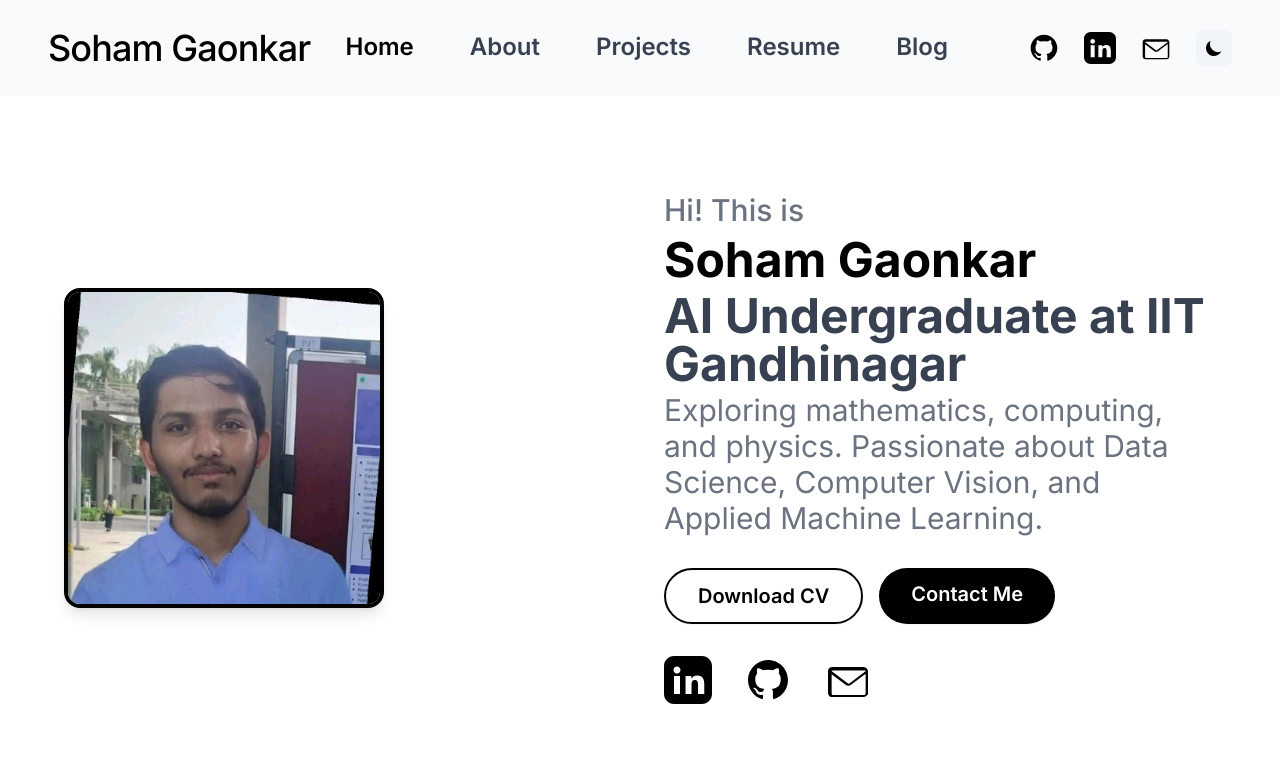
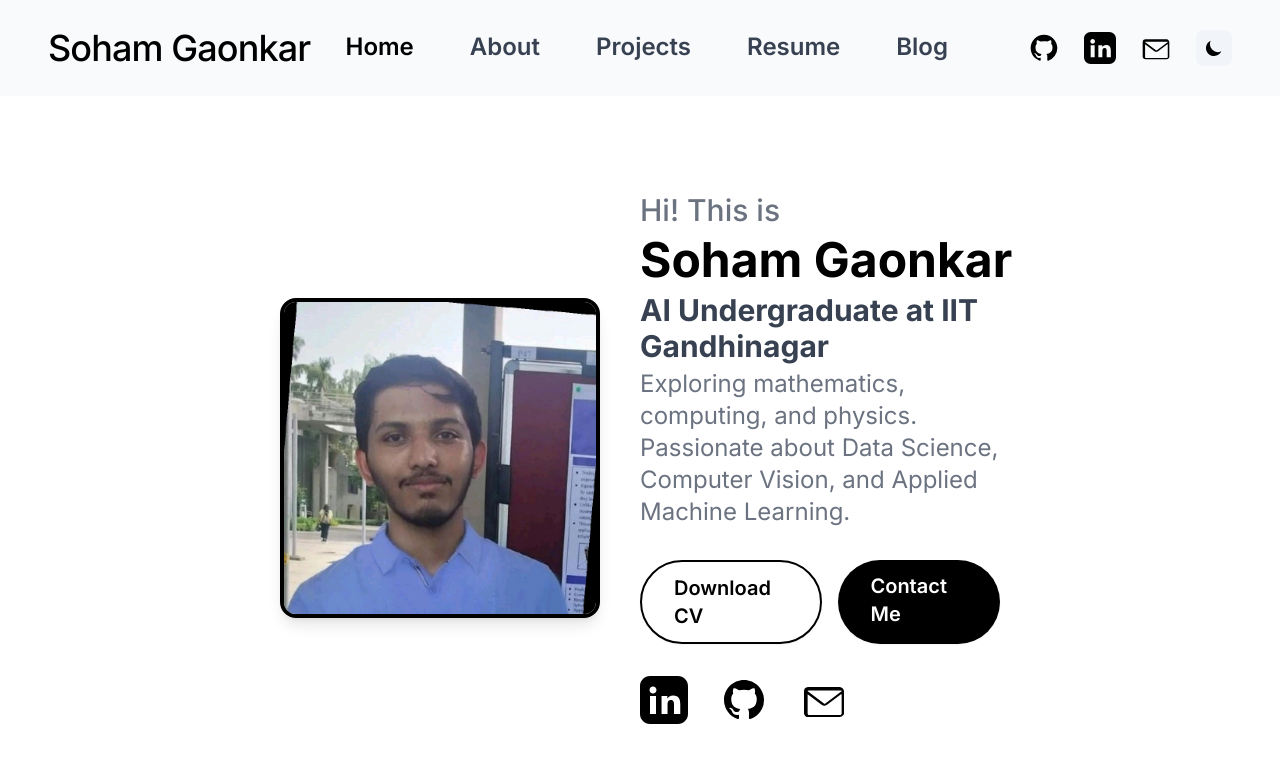
Before and after one commit to Soham-Gaonkar/Soham-Gaonkar.github.io, a React (Create React App) app: page / in a window 1280 px wide. Shown: the top 762 px of the page. Built offline with nearby package versions, Linux system fonts and the light colour scheme.

Commit message:
Reduce width and improve spacing for Home, Resume, and Blog pages

```diff
--- a/src/pages/Blog.tsx
+++ b/src/pages/Blog.tsx
@@ -24,7 +24,7 @@ const buttonClass =
 
 const Blog: React.FC = () => (
   <div className="min-h-screen bg-[#f9fafb] dark:bg-[#0f172a] transition-colors duration-300 flex flex-col justify-center">
-    <div className="max-w-screen-2xl mx-auto px-4 md:px-16 py-16">
+    <div className="max-w-screen-md mx-auto px-2 md:px-6 py-16">
       <h1 className="text-5xl font-semibold text-center text-slate-900 dark:text-white mb-6 border-b border-b-gray-200 pb-6">Blog</h1>
       <div className="flex flex-col gap-10 mt-14">
         {posts.map((post, idx) => (
--- a/src/pages/Home.tsx
+++ b/src/pages/Home.tsx
@@ -3,7 +3,7 @@ import React from 'react';
 const Home: React.FC = () => (
   <main className="min-h-screen bg-white dark:bg-[#181c24] transition-colors duration-300 flex flex-col font-sans">
     <div className="flex flex-1 items-start justify-center w-full pt-24 pb-4">
-      <div className="w-full max-w-screen-2xl flex flex-col md:flex-row items-center justify-center px-4 md:px-16 gap-12">
+      <div className="w-full max-w-screen-md flex flex-col md:flex-row items-center justify-center px-2 md:px-6 gap-4">
         {/* Left: Profile Image */}
         <div className="flex flex-col items-center md:items-start w-full md:w-1/2 justify-center">
           <img
@@ -18,10 +18,10 @@ const Home: React.FC = () => (
           <h1 className="text-4xl md:text-5xl font-extrabold text-black dark:text-[#e0e6f0] mb-2 leading-tight whitespace-nowrap" style={{ fontFamily: 'Inter, DM Sans, sans-serif' }}>
             Soham Gaonkar
           </h1>
-          <div className="text-4xl md:text-5xl font-bold text-gray-700 dark:text-[#b0b8c9] mb-1" style={{ fontFamily: 'Inter, DM Sans, sans-serif' }}>
+          <div className="text-2xl md:text-3xl font-bold text-gray-700 dark:text-[#b0b8c9] mb-1" style={{ fontFamily: 'Inter, DM Sans, sans-serif' }}>
             AI Undergraduate at IIT Gandhinagar
           </div>
-          <div className="text-2xl md:text-3xl text-gray-500 dark:text-[#a0a7b8] mb-8 max-w-2xl leading-relaxed" style={{ fontFamily: 'Inter, DM Sans, sans-serif' }}>
+          <div className="text-xl md:text-2xl text-gray-500 dark:text-[#a0a7b8] mb-8 max-w-2xl leading-relaxed" style={{ fontFamily: 'Inter, DM Sans, sans-serif' }}>
             Exploring mathematics, computing, and physics. Passionate about Data Science, Computer Vision, and Applied Machine Learning.
           </div>
           <div className="flex flex-col sm:flex-row gap-4 mb-6 w-full justify-center md:justify-start">
--- a/src/pages/Resume.tsx
+++ b/src/pages/Resume.tsx
@@ -7,7 +7,7 @@ const Resume: React.FC = () => {
 
   return (
     <section className="min-h-screen bg-zinc-100 dark:bg-zinc-900 transition-colors duration-300 py-24 px-6 font-sans">
-      <div className="max-w-screen-2xl mx-auto px-4 md:px-16">
+      <div className="max-w-screen-md mx-auto px-2 md:px-6">
         <div className="flex flex-col sm:flex-row sm:items-center sm:justify-between mb-8 gap-6">
           <h1 className="text-5xl font-extrabold text-slate-900 dark:text-white mb-2 sm:mb-0" style={{ fontFamily: 'Inter, DM Sans, sans-serif' }}>
             Resume
```
